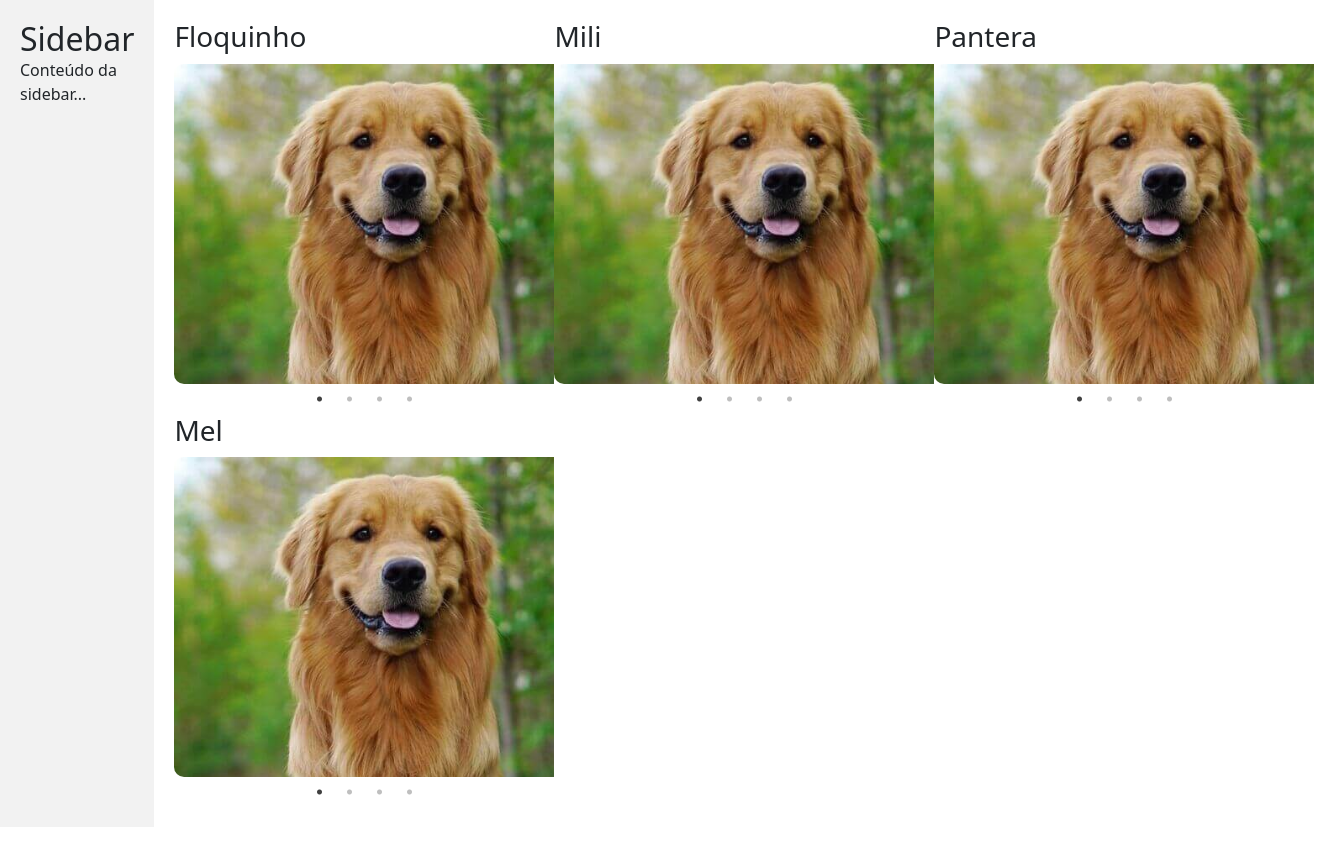
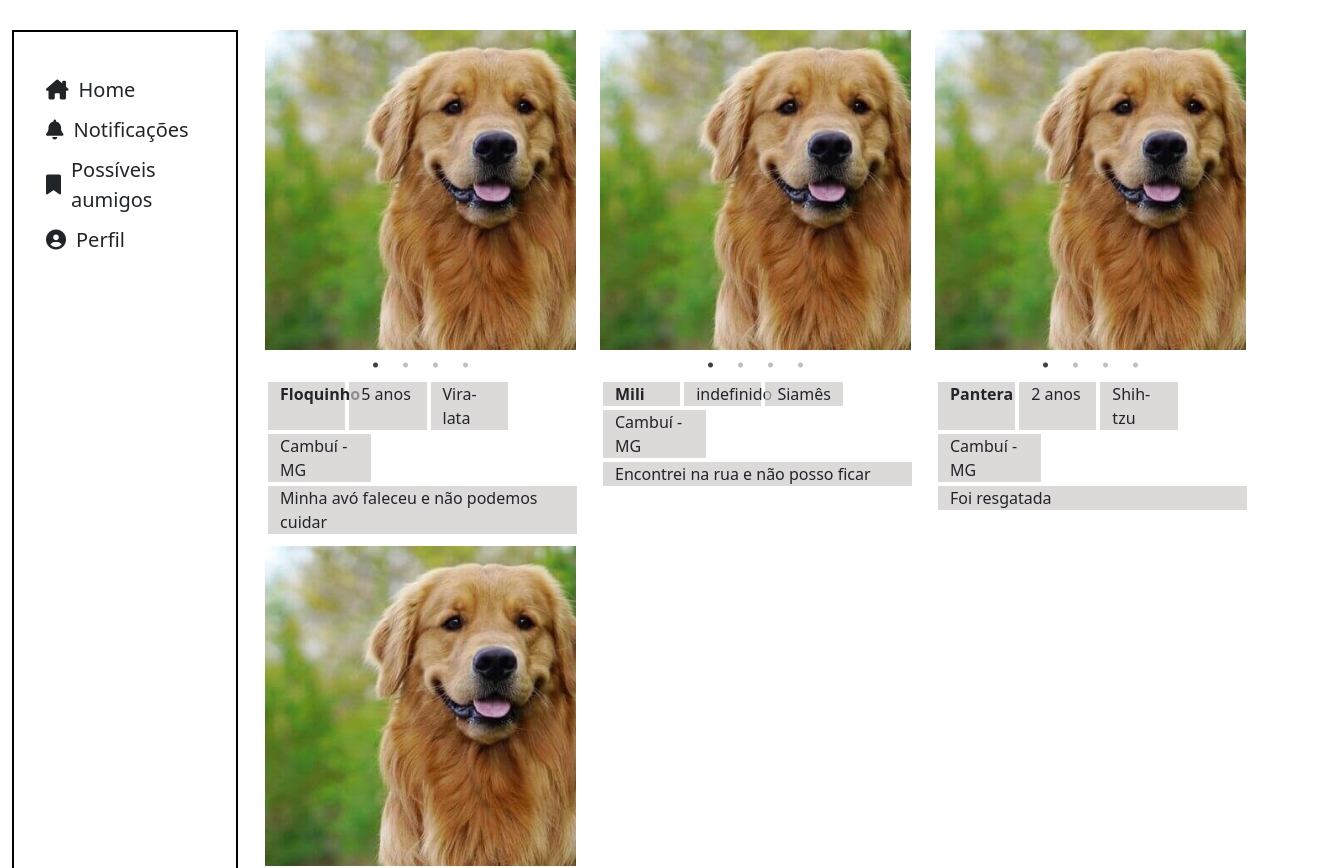
Before and after one commit to Lauraellen/miaudote-frontend, an Angular app: page /adote in a window 1280 px wide. Shown: the top 868 px of the page, 1334 px wide, since content can reach past the window. Before the commit the page ends 827 px from the top, so only its background shows below. Built offline with nearby package versions, Linux system fonts and the light colour scheme.

Commit message:
descrição dos pets

```diff
--- a/src/app/main-screen/main-screen.component.css
+++ b/src/app/main-screen/main-screen.component.css
@@ -1,31 +1,17 @@
-* {
-    margin: 0;
-    padding: 0;
+.container-fluid {
+    display: grid;
+    grid-template-columns: [sidebar] 18% [conteudo] 80%;
+    gap: 15px;
 }
-
-/* Estilos gerais */
-body {
-    font-family: Arial, sans-serif;
-    margin: 0;
-    padding: 0;
-}
-
-/* Estilos das colunas */
-.all-content {
-    display: flex;
-}
-
 .sidebar {
-    width: 25%;
     /* Largura da sidebar */
-    background-color: #f2f2f2;
-    padding: 20px;
+    border: 2px solid black;
+    margin-top: 30px;
+    margin-bottom: 30px;
 }
 
 .conteudo {
-    flex: 1;
-    /* Ocupa o restante do espaço disponível */
-    padding: 20px;
+    margin-top: 2%;
 }
 
 .pet-carousel {
@@ -55,16 +41,20 @@ body {
     height: auto;
 }
 
-
-.with-border {
-    border-radius: 10px;
-
+span {
+    background-color: rgba(202, 198, 198, 0.658);
+    margin: 2px;
+    font-size: 16px;
 }
 
+.name {
+    font-weight: bold;
+}
 
 /* Estilos para telas menores */
 @media (max-width: 768px) {
-    .all-content {
+    .container-fluid {
+        display: flex;
         flex-direction: column;
         /* Altera para layout de coluna única em telas menores */
     }
--- a/src/app/main-screen/main-screen.component.html
+++ b/src/app/main-screen/main-screen.component.html
@@ -1,26 +1,35 @@
-<div class="all-content">
+<div class="container-fluid">
     <!-- quando for acesso pelo celular, é melhor a sidebar fechar e abir quando clicar -->
     <div class="sidebar">
-        <h2>Sidebar</h2>
-        <p>Conteúdo da sidebar...</p>
+        <div style="padding-top: 15%;">
+            <app-sidebar></app-sidebar>
+        </div>
     </div>
     <div class="conteudo">
 
 
         <div class="container">
             <div class="row">
-                <div class="col-md-4" *ngFor="let pet of listPets">
-                    <div class="pet-carousel">
-                        <h3>{{ pet.name }}</h3>
-                        <div class="slick-carousel">
-                            <div *ngFor="let photo of pet.photos">
-                                <div class="image-container with-border">
-                                    <img src="{{ photo.url }}" alt="{{ photo.alt }}" class="img-fluid">
-                                  </div>
+                <ng-container *ngFor="let pet of listPets">
+                    <div class="col-md-4">
+                        <div class="pet-carousel">
+                            <div class="slick-carousel">
+                                <div *ngFor="let photo of pet.photos">
+                                    <div class="image-container">
+                                        <img src="{{ photo.url }}" alt="{{ photo.alt }}" class="img-fluid">
+                                    </div>
+                                </div>
                             </div>
                         </div>
+                        <div class="row" style="margin-left: 1px; margin-right: 1px;">
+                            <span class="col-md-3 name">{{pet.name}}</span>
+                            <span class="col-md-3" *ngIf="pet.age">{{pet.age}}</span>
+                            <span class="col-md-3" *ngIf="pet.breed" >{{pet.breed}}</span>
+                            <span class="col-md-4" *ngIf="pet.city">{{pet.city}}</span>
+                            <span class="col-md-12" *ngIf="pet.description">{{pet.description}}</span>
+                        </div>
                     </div>
-                </div>
+                </ng-container>
             </div>
         </div>
     </div>
--- a/src/app/main-screen/main-screen.component.ts
+++ b/src/app/main-screen/main-screen.component.ts
@@ -11,6 +11,10 @@ export class MainScreenComponent implements OnInit, AfterViewInit{
   listPets: any[] = [
     {
       name: 'Floquinho',
+      breed: 'Vira-lata',
+      age: '5 anos',
+      city: 'Cambuí - MG',
+      description: 'Minha avó faleceu e não podemos cuidar',
       photos: [
         { url: '/assets/images/golden-photo-01.jpeg', alt: 'Photo 1' },
         { url: '/assets/images/golden-photo-02.jpg', alt: 'Photo 2' },
@@ -21,6 +25,10 @@ export class MainScreenComponent implements OnInit, AfterViewInit{
     },
     {
       name: 'Mili',
+      breed: 'Siamês',
+      age: 'indefinido',
+      city: 'Cambuí - MG',
+      description: 'Encontrei na rua e não posso ficar',
       photos: [
         { url: '/assets/images/golden-photo-01.jpeg', alt: 'Photo 1' },
         { url: '/assets/images/golden-photo-02.jpg', alt: 'Photo 2' },
@@ -30,6 +38,10 @@ export class MainScreenComponent implements OnInit, AfterViewInit{
     },
     {
       name: 'Pantera',
+      breed: 'Shih-tzu',
+      age: '2 anos',
+      city: 'Cambuí - MG',
+      description: 'Foi resgatada',
       photos: [
         { url: '/assets/images/golden-photo-01.jpeg', alt: 'Photo 1' },
         { url: '/assets/images/golden-photo-02.jpg', alt: 'Photo 2' },
```
